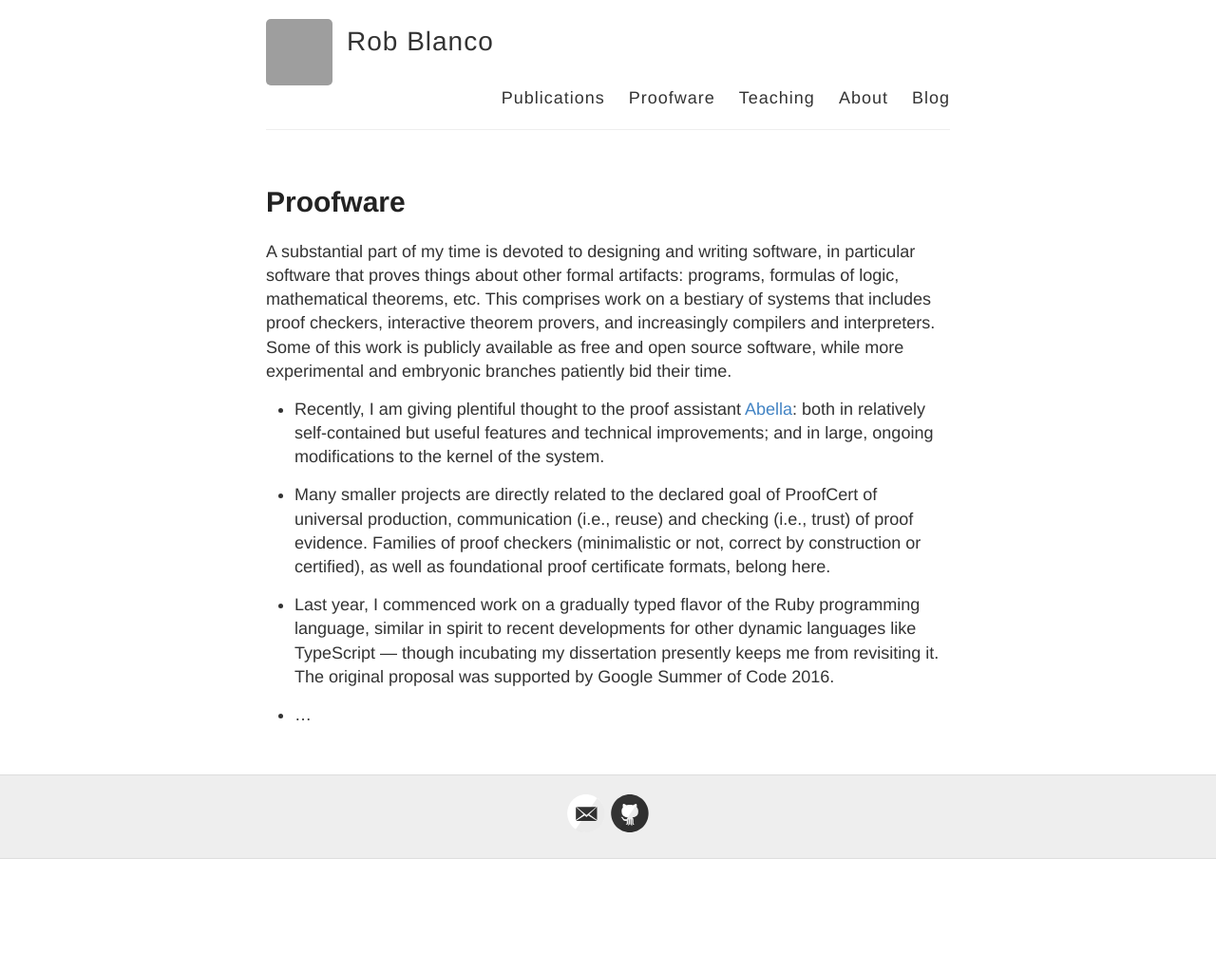
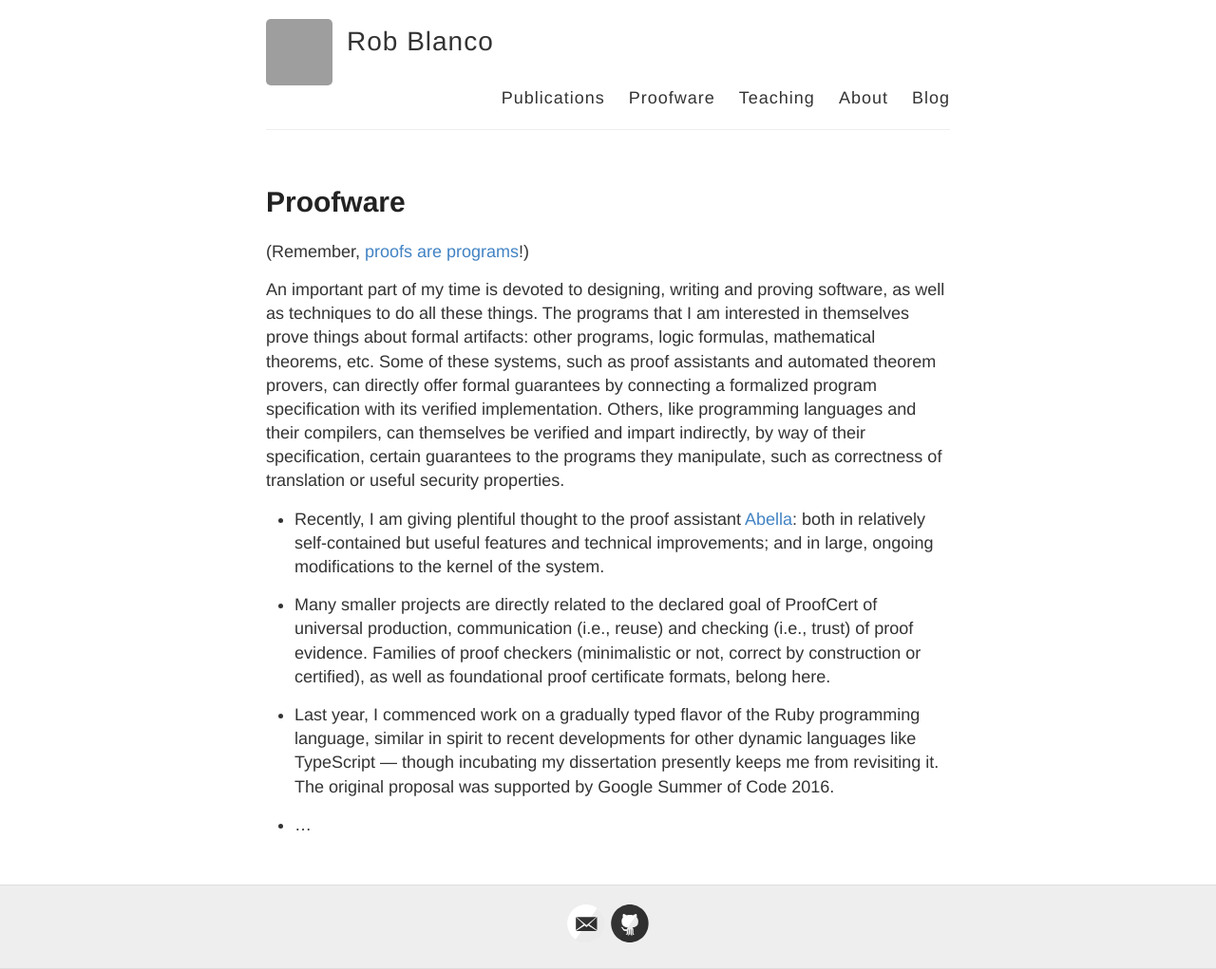
Before and after one commit to robblanco/robblanco.github.io, a Jekyll site: the page built from proofware.md, in a window 1280 px wide. Shown: the whole page at 95% size. Built offline with Jekyll 4.4.1, drawn with Linux system fonts in a browser that asks for light colours; before the commit the page ends 905 px from its top, so only the background shows below that; grey boxes are pictures that could not be loaded.

Commit message:
Rewrite opening of proofware page

```diff
--- a/proofware.md
+++ b/proofware.md
@@ -4,13 +4,19 @@ title: Proofware
 permalink: /proofware/
 ---
 
-A substantial part of my time is devoted to designing and writing software, in
-particular software that proves things about other formal artifacts: programs,
-formulas of logic, mathematical theorems, etc. This comprises work on a bestiary
-of systems that includes proof checkers, interactive theorem provers, and
-increasingly compilers and interpreters. Some of this work is publicly
-available as free and open source software, while more experimental and
-embryonic branches patiently bid their time.
+(Remember, [proofs are programs](
+https://en.wikipedia.org/wiki/Curry%E2%80%93Howard_correspondence)!)
+
+An important part of my time is devoted to designing, writing and proving
+software, as well as techniques to do all these things. The programs that I am
+interested in themselves prove things about formal artifacts: other programs,
+logic formulas, mathematical theorems, etc. Some of these systems, such as
+proof assistants and automated theorem provers, can directly offer formal
+guarantees by connecting a formalized program specification with its verified
+implementation. Others, like programming languages and their compilers, can
+themselves be verified and impart indirectly, by way of their specification,
+certain guarantees to the programs they manipulate, such as correctness of
+translation or useful security properties.
 
 * Recently, I am giving plentiful thought to the proof assistant
   [Abella](http://abella-prover.org/): both in relatively self-contained but
```
